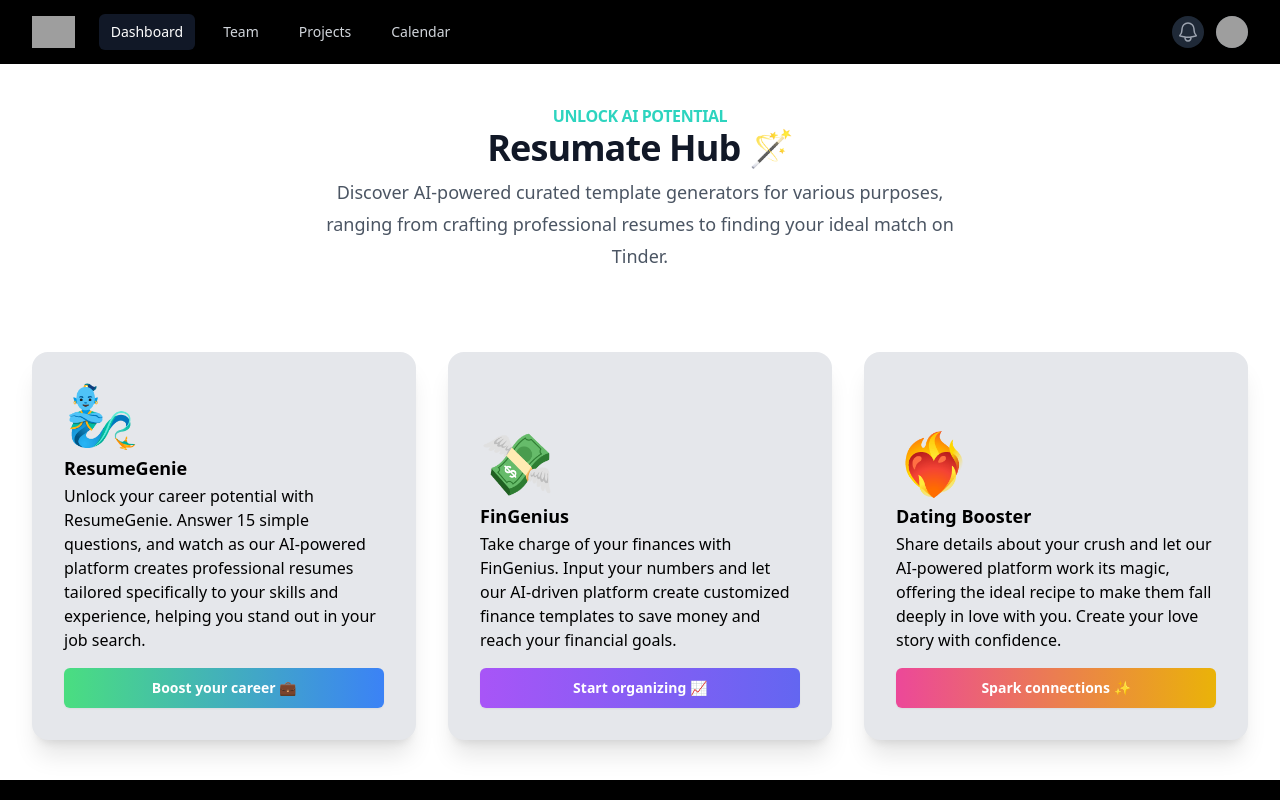
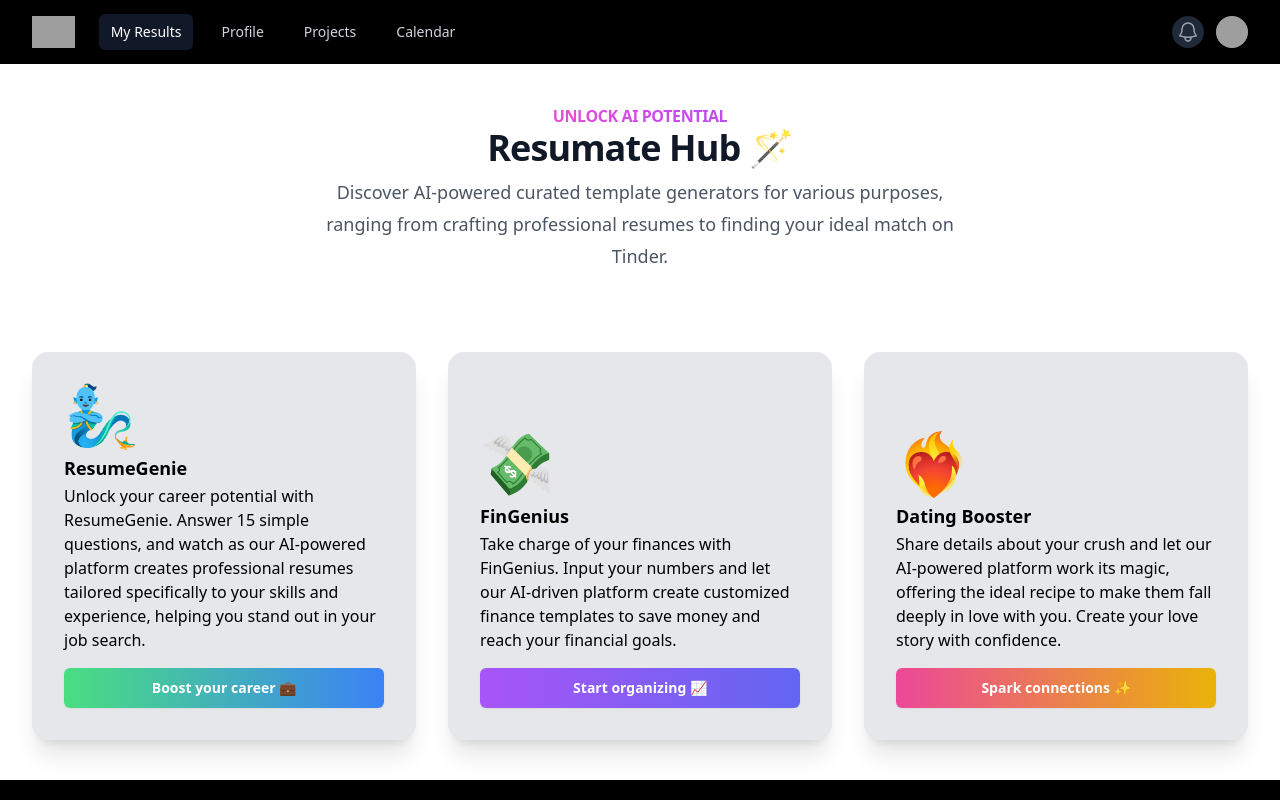
Before and after one commit to TheBigMotif/resumate, a React (Vite) app in the folder client/: page / in a window 1280 px wide. Shown: the top 800 px of the page. Built offline with nearby package versions, Linux system fonts and the light colour scheme; grey boxes are pictures that could not be loaded.

Commit message:
Fixed styles, change tailwind forms config

```diff
--- a/client/src/App.jsx
+++ b/client/src/App.jsx
@@ -1,6 +1,8 @@
 import Home from "./pages/home.jsx";
 import Trustedby from "./components/Trustedby.jsx";
 import Navbar from "./components/Navbar.jsx"
+
+
 
 function App() {
   return (
--- a/client/src/components/Navbar.jsx
+++ b/client/src/components/Navbar.jsx
@@ -3,8 +3,8 @@
 import { Bars3Icon, BellIcon, XMarkIcon } from '@heroicons/react/24/outline'
 
 const navigation = [
-  { name: 'Dashboard', href: '#', current: true },
-  { name: 'Team', href: '#', current: false },
+  { name: 'My Results', href: '#', current: true },
+  { name: 'Profile', href: '#', current: false },
   { name: 'Projects', href: '#', current: false },
   { name: 'Calendar', href: '#', current: false },
 ]
--- a/client/src/pages/home.jsx
+++ b/client/src/pages/home.jsx
@@ -36,7 +36,7 @@
     <div className="bg-white py-10">
       <div className="mx-auto max-w-7xl px-6 lg:px-8">
         <div className="mx-auto max-w-2xl text-center">
-          <h4 className="text-teal-400 font-semibold tracking-tight">UNLOCK AI POTENTIAL</h4>
+        <h3 className="font-semibold tracking-tight bg-gradient-to-r from-rose-400 via-fuchsia-500 to-indigo-500 text-transparent bg-clip-text">UNLOCK AI POTENTIAL</h3>
           <h2 className="text-3xl font-bold tracking-tight text-gray-900 sm:text-4xl">Resumate Hub 🪄</h2>
           <p className="mt-2 text-lg leading-8 text-gray-600">
             Discover AI-powered curated template generators for various purposes, ranging from crafting professional resumes
--- a/client/tailwind.config.cjs
+++ b/client/tailwind.config.cjs
@@ -7,5 +7,7 @@
   theme: {
     extend: {},
   },
-  plugins: ["forms"],
+  plugins: [
+    import ('@tailwindcss/forms'),
+  ],
 }
```
